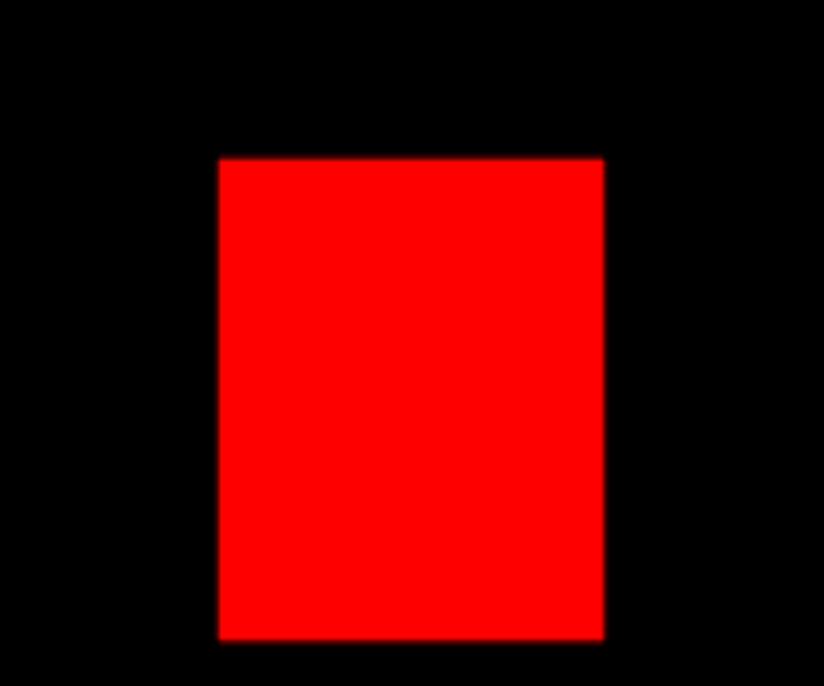
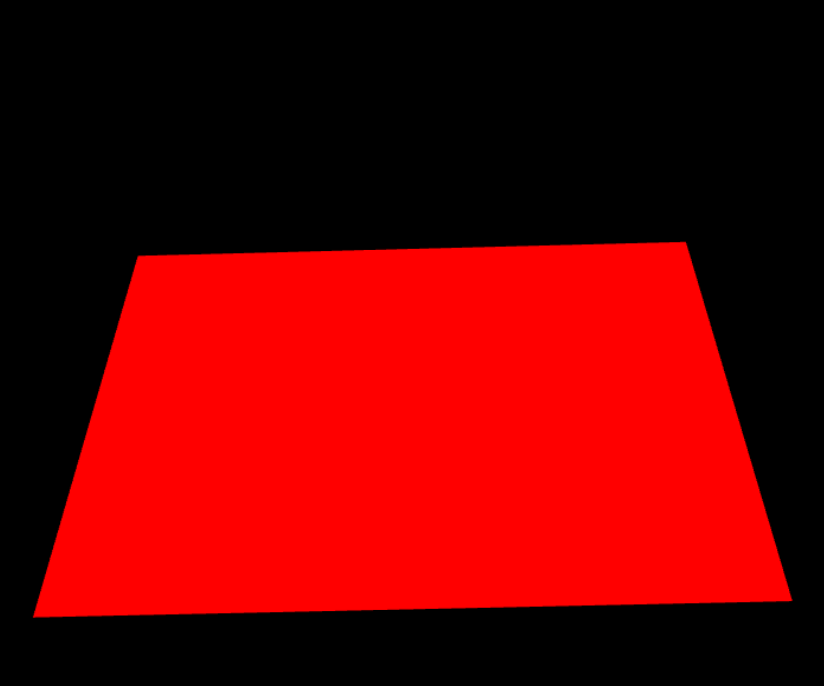
Before and after one commit to Haislich/water, a website built with Vite: page index.html in a window 1280 px wide. Shown: the whole page, without its empty margins (229-1053 px from the left). Built offline with nearby package versions, Linux system fonts and the light colour scheme.

Commit message:
working, but red

```diff
--- a/eslint.config.js
+++ b/eslint.config.js
@@ -22,6 +22,8 @@ export default [
       'no-console': ['error'],
       'prefer-template': 'error',
       quotes: ['error', 'single', { avoidEscape: true }],
+      '@typescript-eslint/explicit-member-accessibility': 'off',
+      // '@typescript-eslint/parameter-properties': 'error',
     },
   },
   // TypeScript Eslint
--- a/index.html
+++ b/index.html
@@ -21,12 +21,11 @@
     display: block;
     width: 100vw;
     height: 100vh;
-
   }
 </style>
 
 <body>
-  <canvas id="canvas"></canvas>
+  <canvas id="canvas" width="1080" height="720"></canvas>
   <div id="app"></div>
   <script type="module" src="/src/main.ts"></script>
 </body>
--- a/shaders/water.vert
+++ b/shaders/water.vert
@@ -3,7 +3,9 @@ precision mediump float;
 
 layout(location = 0) in vec3 aVertexPosition;
 uniform mat4 uProjectionMatrix;
+uniform mat4 uModelViewMatrix;
+
 
 void main(void){
-  gl_Position = uProjectionMatrix * vec4(aVertexPosition, 1.0);
+  gl_Position = uProjectionMatrix * uModelViewMatrix * vec4(aVertexPosition, 1.0);
 }
--- a/src/main.ts
+++ b/src/main.ts
@@ -1,7 +1,14 @@
 import { mat4 } from 'gl-matrix';
 import waterFrag from '../shaders/water.frag';
 import waterVert from '../shaders/water.vert';
+import { Mesh } from './mesh';
 import { FragmentShader, ShaderProgram, VertexShader } from './shader';
+
+let angleX = 0.3 * Math.PI; // Vertical tilt
+let angleY = 0.01 * Math.PI; // Horizontal orbit
+let isDragging = false;
+let lastX = 0;
+let lastY = 0;
 
 const drawScene = (gl: WebGL2RenderingContext, canvas: HTMLCanvasElement): void => {
   // Shader creation
@@ -10,44 +17,31 @@ const drawScene = (gl: WebGL2RenderingContext, canvas: HTMLCanvasElement): void
   const shaderProgram = new ShaderProgram(gl, vertexShader, fragmentShader);
 
   shaderProgram.use();
-
-  const aVertexPosition = 0; //gl.getAttribLocation(shaderProgram.program, 'aVertexPosition');
   const uProjectionMatrix = shaderProgram.getUniformLocation('uProjectionMatrix');
-
-  const vertices = [-0.5, 0.5, -2, -0.5, -0.5, -2, 0.5, -0.5, -2, 0.5, 0.5, -2];
-
-  const indices = [0, 1, 2, 0, 2, 3];
   const projectionMatrix = mat4.create();
-  const fov = Math.PI / 4;
+  const fov = Math.PI / 6;
   const aspect = canvas.width / canvas.height;
   // Object farther than, `far` and nearer than `near`  will get clipped
   const near = 0.01;
   const far = 100.0;
   gl.uniformMatrix4fv(uProjectionMatrix, false, mat4.perspective(projectionMatrix, fov, aspect, near, far));
 
-  // Setting up VBO
-  const squareVertexBuffer = gl.createBuffer();
-  gl.bindBuffer(gl.ARRAY_BUFFER, squareVertexBuffer);
-  gl.bufferData(gl.ARRAY_BUFFER, new Float32Array(vertices), gl.STATIC_DRAW);
+  const uModelViewMatrix = shaderProgram.getUniformLocation('uModelViewMatrix');
+  const modelViewMatrix = mat4.create();
 
-  // Setting up VAO for the given VBO
-  // Note: The VAO must be instantiated after the Buffer you use
-  const squareVAO = gl.createVertexArray();
-  gl.bindVertexArray(squareVAO);
+  // Step 1: pull camera back 4 units
+  mat4.translate(modelViewMatrix, modelViewMatrix, [0, -0, -5]);
 
-  gl.enableVertexAttribArray(aVertexPosition);
-  gl.vertexAttribPointer(aVertexPosition, 3, gl.FLOAT, false, 0, 0);
+  // Step 2: rotate around X and Y
+  mat4.rotateX(modelViewMatrix, modelViewMatrix, -angleX);
+  mat4.rotateY(modelViewMatrix, modelViewMatrix, -angleY);
 
-  //Setting up IBO
-  const squareIndexBuffer = gl.createBuffer();
-  gl.bindBuffer(gl.ELEMENT_ARRAY_BUFFER, squareIndexBuffer);
-  gl.bufferData(gl.ELEMENT_ARRAY_BUFFER, new Uint16Array(indices), gl.STATIC_DRAW);
+  // Step 3: move up a little (scene centering)
+  mat4.translate(modelViewMatrix, modelViewMatrix, [0, 0, 0]);
 
-  // Clean up by unbinding everything
-  gl.bindVertexArray(null);
-  gl.bindBuffer(gl.ARRAY_BUFFER, null);
-  gl.bindBuffer(gl.ELEMENT_ARRAY_BUFFER, null);
+  gl.uniformMatrix4fv(uModelViewMatrix, false, modelViewMatrix);
 
+  const squareMesh = Mesh.plane(gl, 1); //new Mesh(gl, indexedGeometry, [attrib]);
   // Color that will be used after the next clear
   gl.clearColor(0, 0, 0, 1);
   // Clears by using the last clearColor value (COLOR_BUFFER_BIT),
@@ -57,10 +51,7 @@ const drawScene = (gl: WebGL2RenderingContext, canvas: HTMLCanvasElement): void
   // Set the area in which we will write
   gl.viewport(0, 0, gl.canvas.width, gl.canvas.height);
 
-  // retrieve the informations from the VAO
-  gl.bindVertexArray(squareVAO);
-  gl.drawElements(gl.TRIANGLES, indices.length, gl.UNSIGNED_SHORT, 0);
-  gl.bindVertexArray(null);
+  squareMesh.draw();
 };
 
 // declare let canvas: HTMLCanvasElement;
@@ -68,5 +59,37 @@ window.onload = (): void => {
   const canvas = document.getElementById('canvas') as HTMLCanvasElement;
   const gl = canvas.getContext('webgl2');
   if (!gl) throw new Error('WebGL2 not supported');
+  canvas.addEventListener('mousedown', (e) => {
+    isDragging = true;
+    lastX = e.clientX;
+    lastY = e.clientY;
+  });
+
+  canvas.addEventListener('mousedown', (e) => {
+    isDragging = true;
+    lastX = e.clientX;
+    lastY = e.clientY;
+  });
+
+  canvas.addEventListener('mouseup', () => {
+    isDragging = false;
+  });
+
+  canvas.addEventListener('mousemove', (e) => {
+    if (isDragging) {
+      const dx = e.clientX - lastX;
+      const dy = e.clientY - lastY;
+
+      angleY -= dx * 0.01;
+      angleX -= dy * 0.01;
+
+      // angleX = Math.max(-Math.PI / 2 + 0.01, Math.min(Math.PI / 2 - 0.01, angleX)); // clamp
+      lastX = e.clientX;
+      lastY = e.clientY;
+
+      drawScene(gl, canvas);
+    }
+  });
+
   drawScene(gl, canvas);
 };
--- a/src/mesh.ts
+++ b/src/mesh.ts
@@ -1,7 +1,7 @@
 // According to the book we need to write indexable goometry in order to use IBO and optimize performmance , but I need to think about how in reality my input are and overall depends on the total number of computations.
 export class IndexedGeometry {
   public readonly vertices: number[] = [];
-  public readonly indices: number[] = [];
+  public indices: number[] = [];
   public readonly stride: number;
   private readonly vertexMap = new Map<string, number>();
 
@@ -46,6 +46,7 @@ export class IndexedGeometry {
 
     return new IndexedGeometry(flat, stride);
   }
+
   vertexData(): Float32Array {
     return new Float32Array(this.vertices);
   }
@@ -53,15 +54,23 @@ export class IndexedGeometry {
     return new Uint32Array(this.indices);
   }
 }
+export class VertexAttrib {
+  location: number;
+  size: number;
+  type: number; // GLenum is just a number
+  normalized: boolean;
+  stride: number;
+  offset: number;
 
-type VertexAttrib = {
-  location: number; // layout location in shader
-  size: number; // number of components (e.g. 3 for vec3)
-  type: GLenum; // usually gl.FLOAT
-  normalized: boolean; // whether to normalize (e.g. for bytes)
-  stride: number; // bytes between vertices
-  offset: number; // byte offset into the buffer
-};
+  constructor(location: number, size: number, type: number, normalized: boolean, stride: number, offset: number) {
+    this.location = location;
+    this.size = size;
+    this.type = type;
+    this.normalized = normalized;
+    this.stride = stride;
+    this.offset = offset;
+  }
+}
 
 export class Mesh {
   private vao: WebGLVertexArrayObject;
@@ -98,6 +107,46 @@ export class Mesh {
     gl.bindBuffer(gl.ELEMENT_ARRAY_BUFFER, null);
   }
 
+  // maybe add something for scale
+  static plane(
+    gl: WebGL2RenderingContext,
+    detail: number,
+    positionLocation: number = 0 // default attribute location
+  ): Mesh {
+    const vertices: number[][] = [];
+    const indices: number[] = [];
+
+    for (let y = 0; y <= detail; y++) {
+      const t = y / detail;
+      const posY = 2 * t - 1; // map to [-1, 1]
+
+      for (let x = 0; x <= detail; x++) {
+        const s = x / detail;
+        const posX = 2 * s - 1;
+        vertices.push([posX, posY, 0]);
+      }
+    }
+
+    const stride = 3;
+    const cols = detail + 1;
+
+    for (let y = 0; y < detail; y++) {
+      for (let x = 0; x < detail; x++) {
+        const i = x + y * cols;
+        // Two triangles per grid cell
+        indices.push(i, i + 1, i + cols);
+        indices.push(i + cols, i + 1, i + cols + 1);
+      }
+    }
+
+    const flat: number[] = vertices.flat(); // Flatten the vertex array
+    const geometry = new IndexedGeometry(flat, stride);
+    geometry.indices = indices; // Overwrite with direct triangle indexing
+
+    const attribs = [new VertexAttrib(positionLocation, 3, gl.FLOAT, false, stride * 4, 0)];
+
+    return new Mesh(gl, geometry, attribs);
+  }
   draw(): void {
     this.gl.bindVertexArray(this.vao);
     this.gl.drawElements(this.gl.TRIANGLES, this.count, this.indexType, 0);
```
